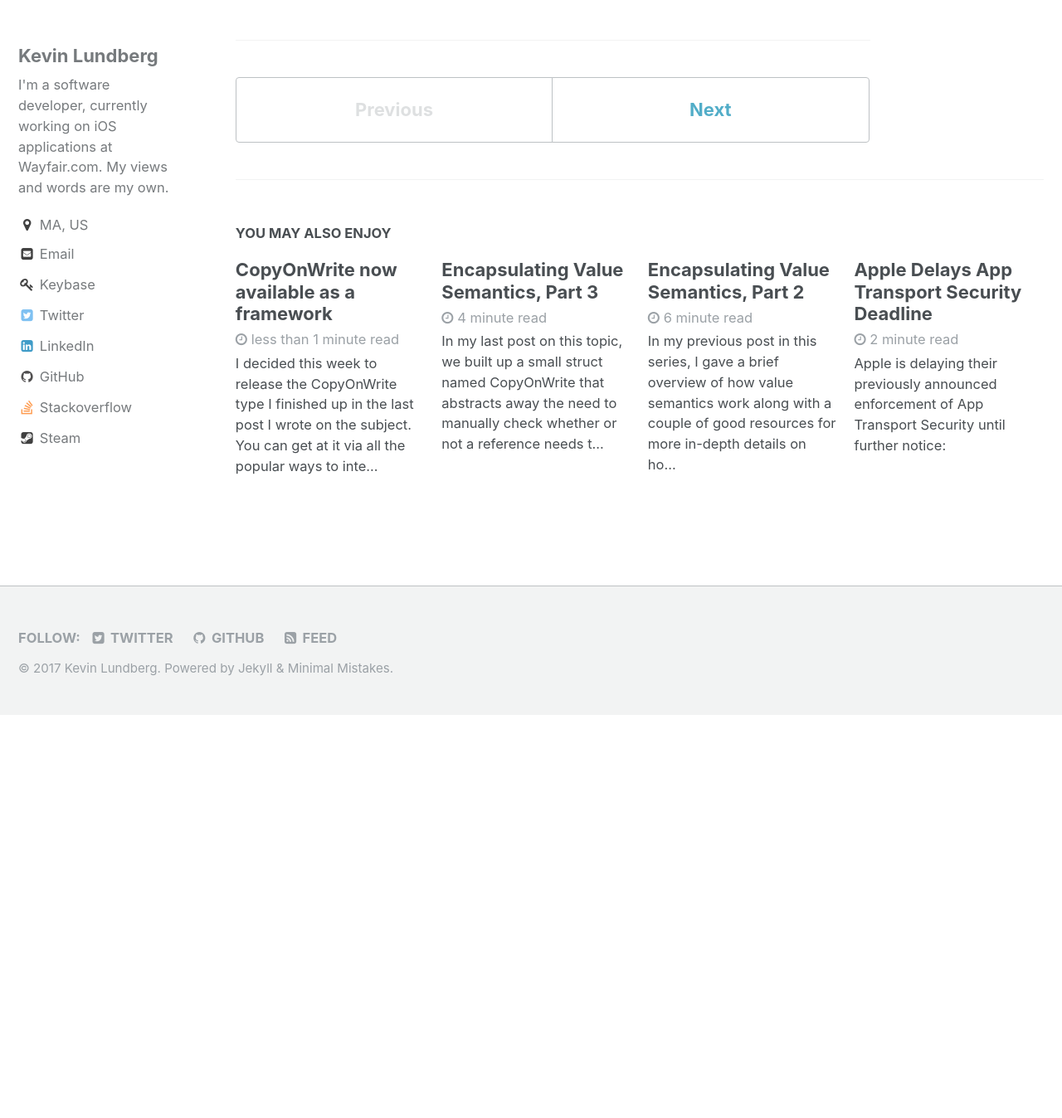
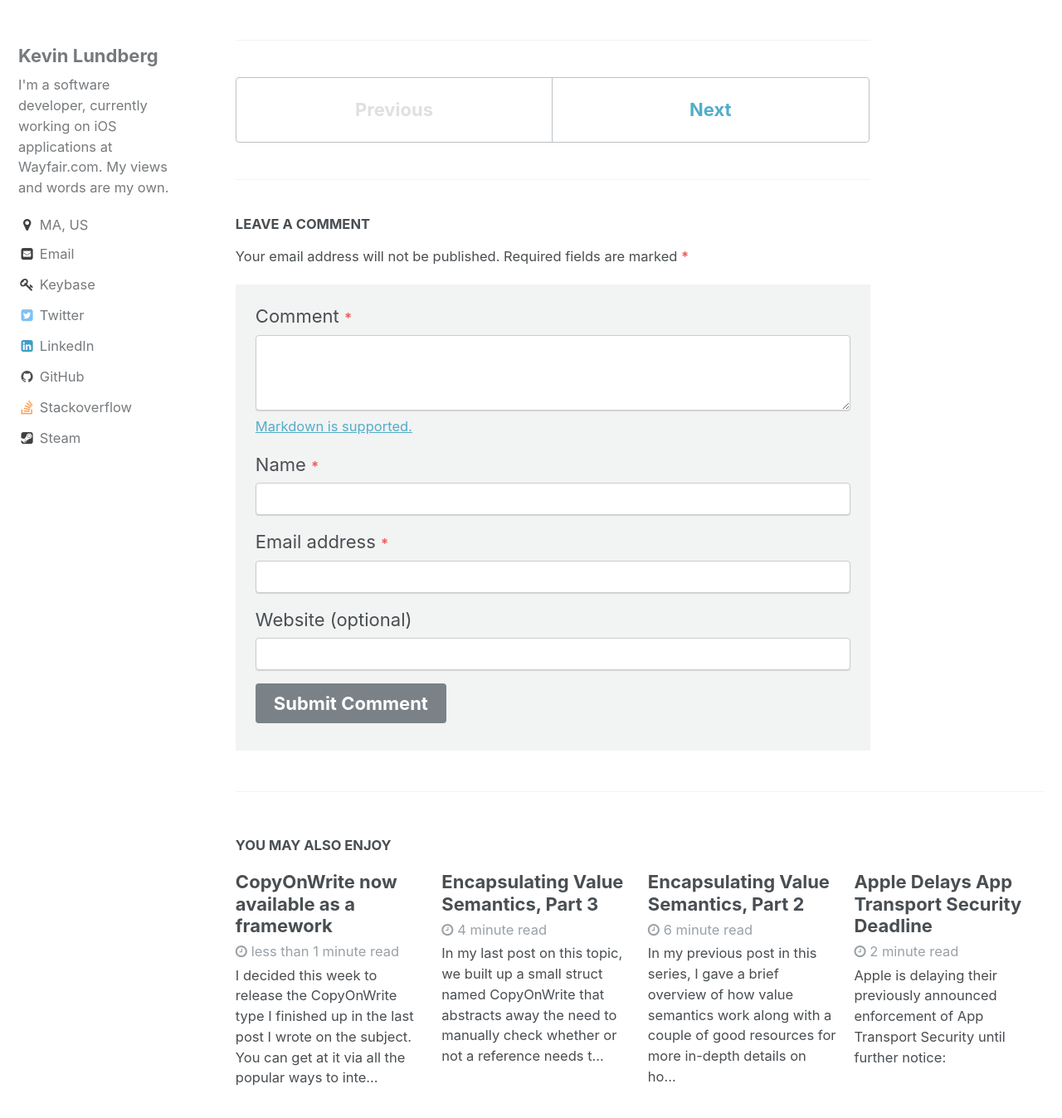
Before and after one commit to klundberg/klundberg.github.io, a Jekyll site: the page built from _posts/2015-03-26-hello.md, in a window 1280 px wide and 1400 px high, scrolled down 812 px. Shown: the top 1348 px of the window at 83% size. Built offline with Jekyll 4.4.1, drawn with Linux system fonts in a browser that asks for light colours; before the commit the page ends 1674 px from its top, so only the background shows below that; some of the changed lines change nothing that is shown.

Commit message:
Disable Google Analytics, Add Staticman comment support

```diff
--- a/_config.yml
+++ b/_config.yml
@@ -13,12 +13,12 @@ name                     : "Kevin Lundberg"
 description              : "My personal blog."
 url                      : http://www.klundberg.com # the base hostname & protocol for your site e.g. "https://mmistakes.github.io"
 baseurl                  : # the subpath of your site, e.g. "/blog"
-repository               : # GitHub username/repo-name e.g. "mmistakes/minimal-mistakes"
+repository               : klundberg/klundberg.github.io # GitHub username/repo-name e.g. "mmistakes/minimal-mistakes"
 teaser                   : # path of fallback teaser image, e.g. "/assets/images/500x300.png"
 # breadcrumbs            : false # true, false (default)
 words_per_minute         : 200
 comments:
-  provider               : # false (default), "disqus", "discourse", "facebook", "google-plus", "staticman", "custom"
+  provider               : staticman # false (default), "disqus", "discourse", "facebook", "google-plus", "staticman", "custom"
   disqus:
     shortname            : # https://help.disqus.com/customer/portal/articles/466208-what-s-a-shortname-
   discourse:
@@ -35,8 +35,8 @@ staticman:
   filename               : comment-{@timestamp}
   format                 : "yml"
   moderation             : true
-  path                   : "docs/_data/comments/{options.slug}" # "/_data/comments/{options.slug}" (default)
-  requiredFields         : ['name', 'email', 'message']
+  path                   : "_data/comments/{options.slug}" # "/_data/comments/{options.slug}" (default)
+  requiredFields         : ['name', 'message']
   transforms:
     email                : "md5"
   generatedFields:
@@ -69,10 +69,10 @@ social:
   links: # An array of links to social media profiles
 
 # Analytics
-analytics:
-  provider               : google # false (default), "google", "google-universal", "custom"
-  google:
-    tracking_id          : UA-61806406-1
+# analytics:
+#   provider               : google # false (default), "google", "google-universal", "custom"
+#   google:
+#     tracking_id          : UA-61806406-1
 
 
 # Site Author
@@ -244,7 +244,7 @@ defaults:
       layout: single
       author_profile: true
       read_time: true
-      comments: # true
+      comments: true
       share: true
       related: true
       nav: main
```
